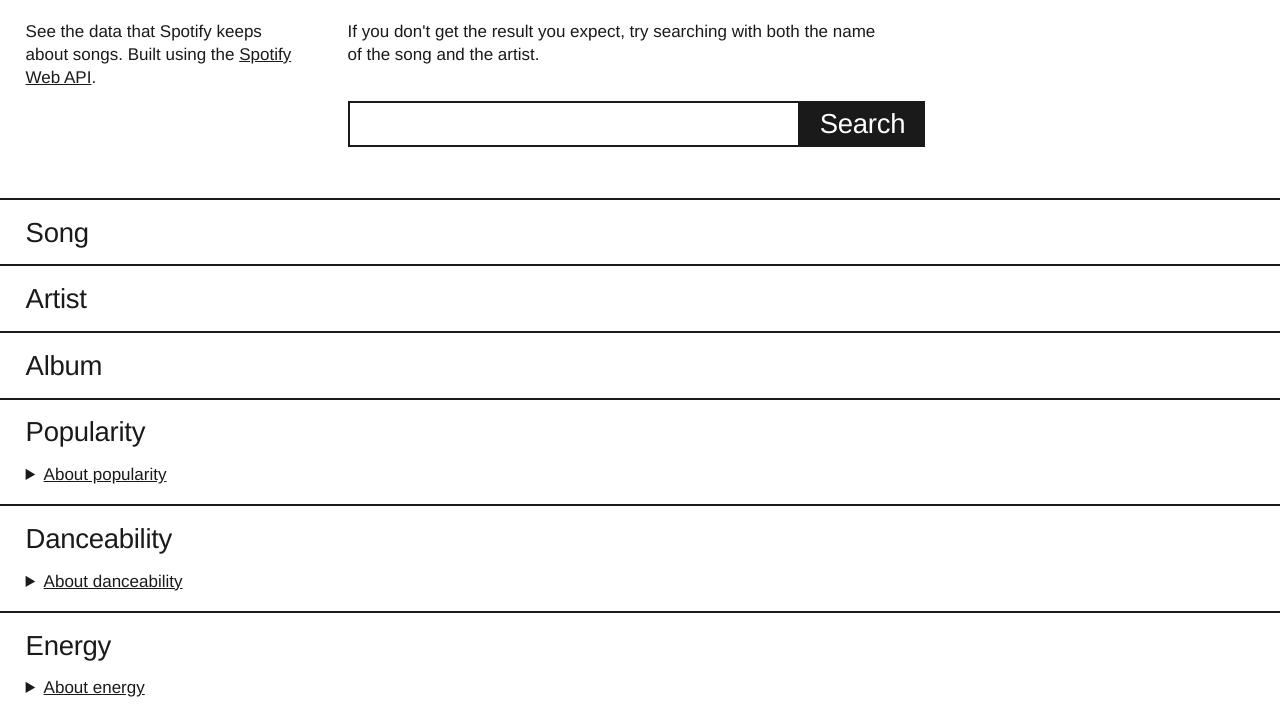
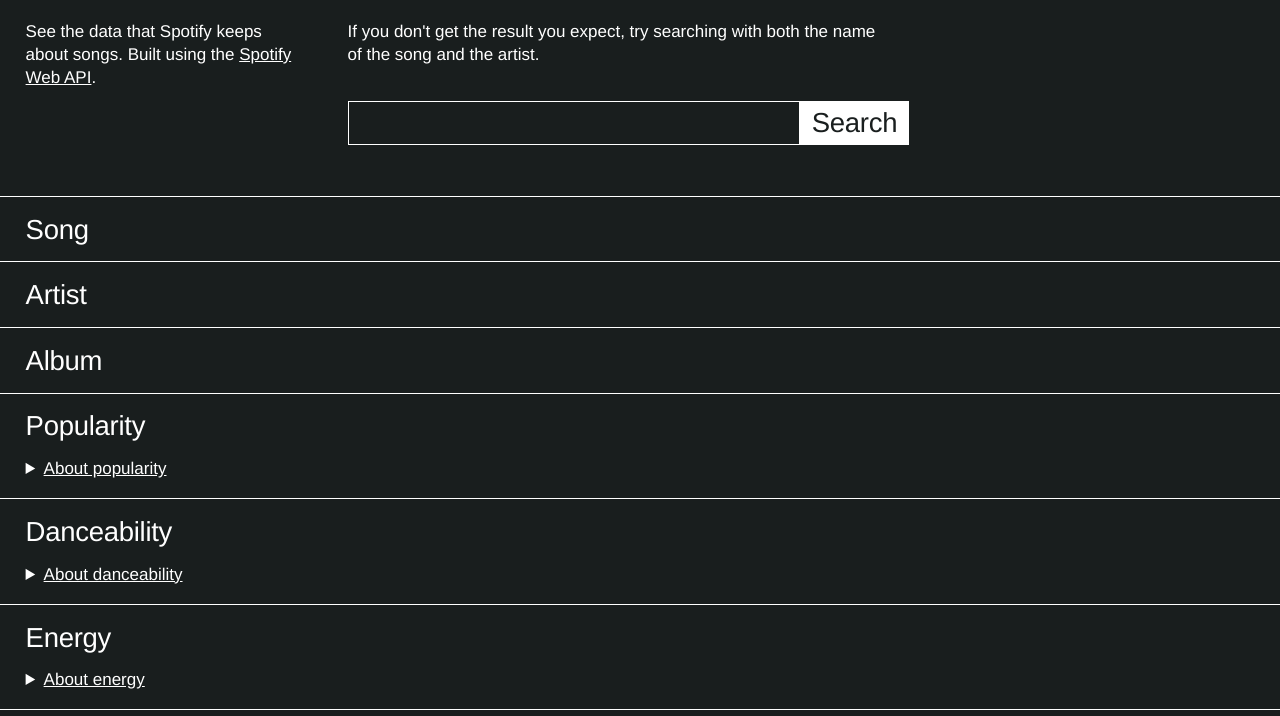
Before and after one commit to christopherthomasdesign/songdata, a website: page public/index.html in a window 1280 px wide. Shown: the part 64-780 px from the top of the page. Drawn offline with nearby package versions, Linux system fonts and the light colour scheme.

Commit message:
Make styling white on black, add favicon

```diff
--- a/public/css/style.css
+++ b/public/css/style.css
@@ -13,8 +13,8 @@ body {
   font-size: 17px;
   font-weight: normal;
   line-height: 1.35;
-  color: #1a1a1a;
-  background-color: #fff;
+  background-color: #191E1E;
+  color: #fff;
 }
 
 /* TYPOGRAPHY */
@@ -57,11 +57,6 @@ p {
   line-height: 1;
 }
 
-.header {
-  background-color: #fff;
-  color: #1a1a1a;
-}
-
 /* Details */
 
 details {
@@ -90,7 +85,7 @@ details div p {
 input:focus,
 summary:focus,
 button:focus {
-  outline: 4px solid #76D7C4;
+  outline: 4px solid #2fd566;
   outline-offset: 0;
 }
 
@@ -116,19 +111,20 @@ button {
 }
 
 input {
-  border: 2px solid #1a1a1a;
-  color: #1a1a1a;
+  border: 1px solid #fff;
+  color: #fff;
   padding: 5px;
   width: 50%;
+  background-color: #191E1E;
 }
 
 button {
-  background-color: #1a1a1a;
+  background-color: #fff;
   border: none;
   border-radius: 0;
-  color: #fff;
+  color: #191E1E;
   margin-left: -5px;
-  padding: 7px 20px;
+  padding: 6px 12px;
 }
 
 button:hover {
@@ -150,7 +146,7 @@ button:hover {
 }
 
 .spinner > div {
-  background-color: #1a1a1a;
+  background-color: #fff;
   height: 100%;
   width: 2px;
   display: inline-block;
@@ -193,13 +189,13 @@ button:hover {
   }
 }
 
-/* ==== GRID SYSTEM ==== */
+/* Grid system */
 
 .container {
-  width: 90%;
+  width: 100%;
   margin-left: auto;
   margin-right: auto;
-  border-bottom: 2px solid #1a1a1a;
+  border-bottom: 1px solid #fff;
 }
 
 .container:last-of-type {
@@ -207,11 +203,11 @@ button:hover {
 }
 
 .container .bar {
-  background-color: #eaeaea;
+  background-color: rgba(255,255,255,0.18);
   display: inline-block;
   height: 100%;
   width: 0%;
-  transition: 3s ease-in-out;
+  transition: 3.5s ease-in-out;
 }
 
 .row {
@@ -298,13 +294,8 @@ button:hover {
   display: none;
 }
 
-@media only screen and (min-width: 33.75em) {  /* 540px */
-  .container {
-    width: 80%;
-  }
-}
+@media only screen and (min-width: 45em) {  /* 720px */
 
-@media only screen and (min-width: 45em) {  /* 720px */
   .col-1 {
     width: 4.33%;
   }
@@ -359,9 +350,6 @@ button:hover {
 }
 
 @media only screen and (min-width: 60em) { /* 960px */
-  .container {
-    width: 100%;
-  }
 
   .row {
     margin: 0 auto;
--- a/public/index.html
+++ b/public/index.html
@@ -10,7 +10,7 @@
   <body>
     <main>
 
-      <div class="container header">
+      <div class="container">
         <div class="row">
           <div class="col-3">
             <h1>Song data</h1>
@@ -283,7 +283,7 @@
       <div class="container">
         <div class="row">
           <div class="col-6">
-            <p>Footer</p>
+            <p>Made by <a href="http://thomaschris.co.uk/">Chris Thomas</a></p>
           </div>
         </div>
       </div>
--- a/public/index.js
+++ b/public/index.js
@@ -11,6 +11,7 @@ function convertToMinutes (millis) {
   return minutes + ":" + (seconds < 10 ? '0' : '') + seconds;
 }
 
+// use map
 function convertToKey (response) {
   if (response === 0) {
     return 'C'
```
Also changed, not shown: public/favicon.ico (added).
